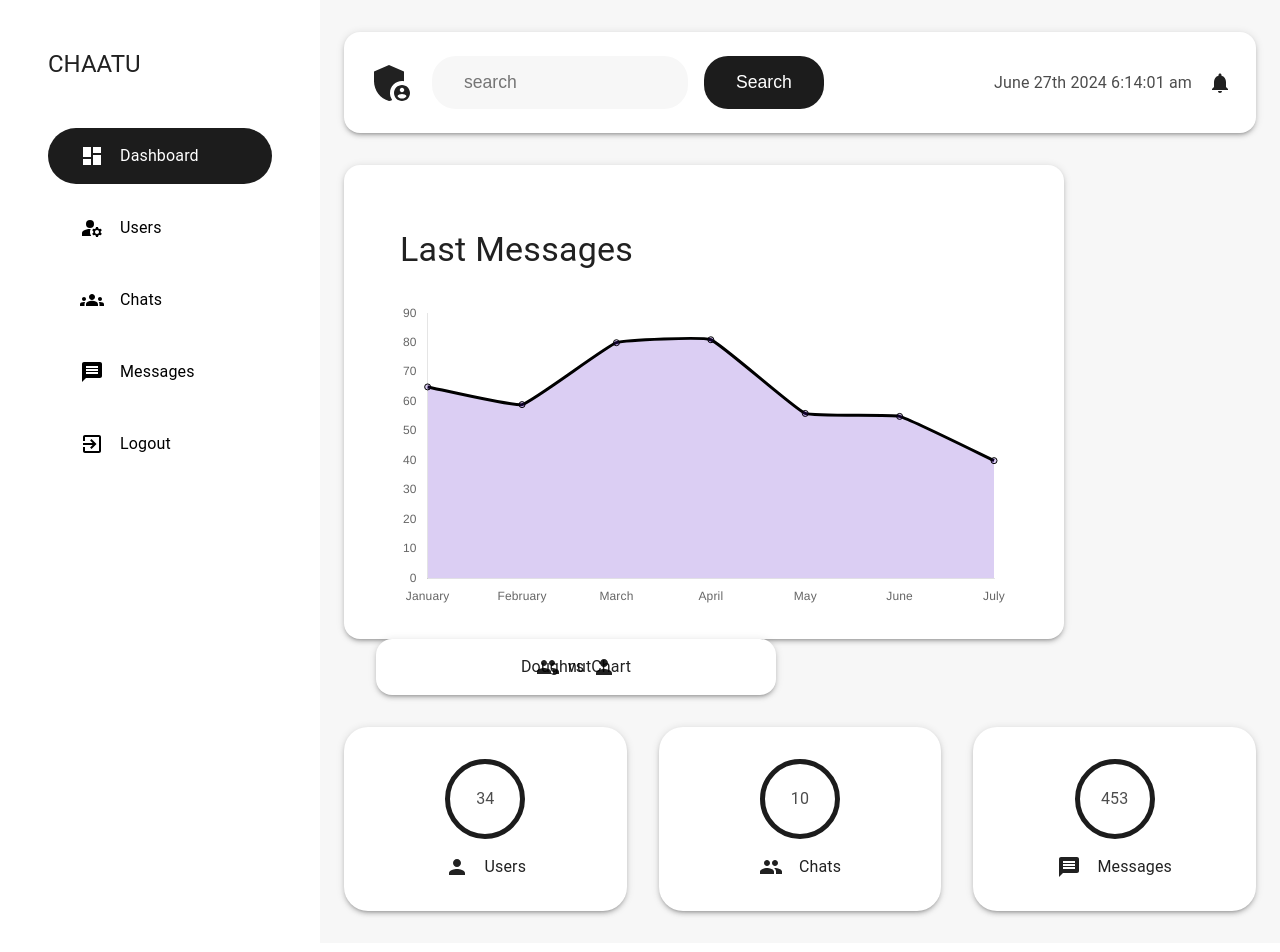
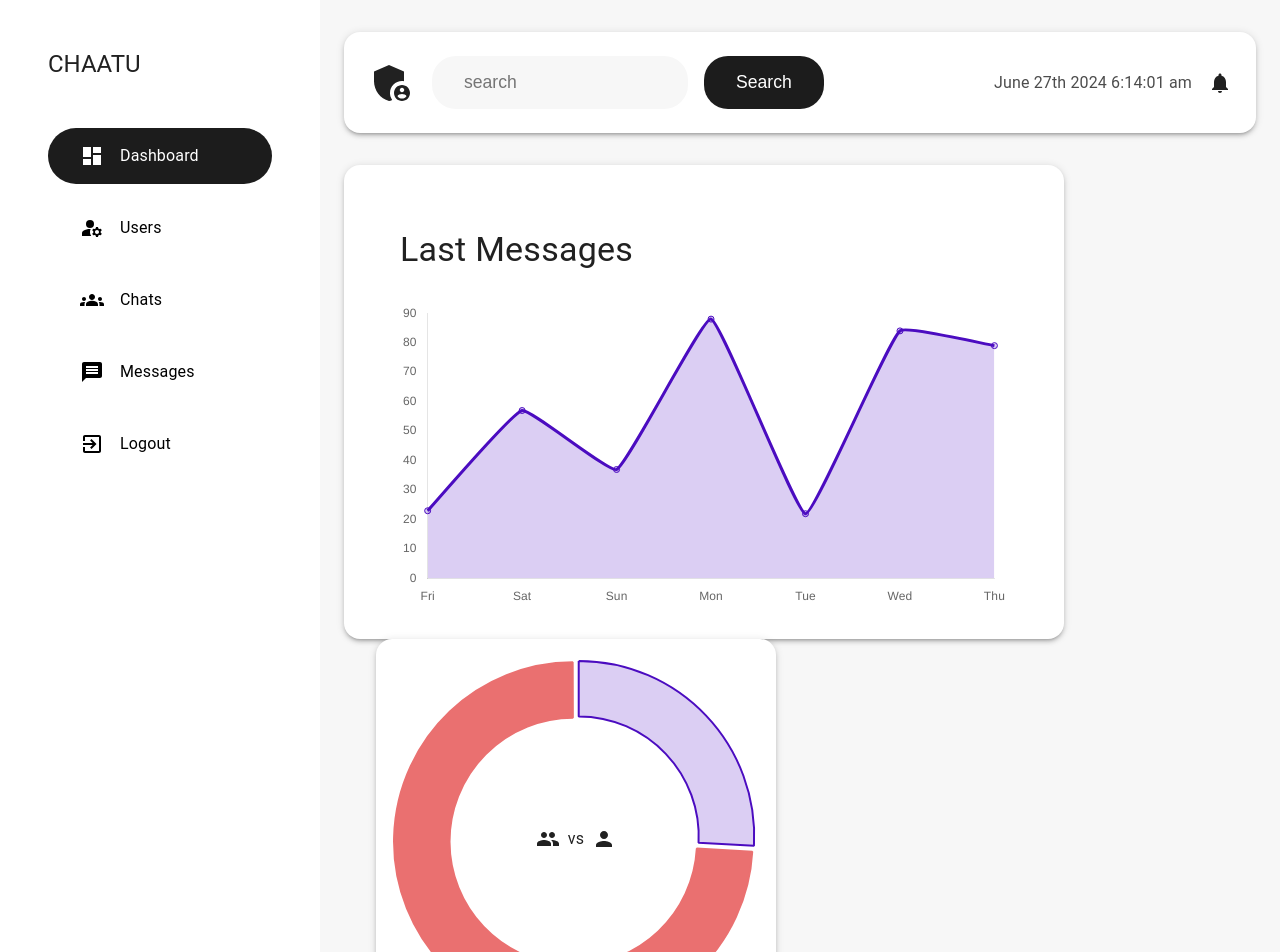
Before and after one commit to sauravkumar1812/Chat_app, a React (Vite) app in the folder client/: page /admin/dashboard in a window 1280 px wide. Shown: the top 952 px of the page. Built offline with nearby package versions, Linux system fonts and the light colour scheme.

Commit message:
normal commit

```diff
--- a/client/src/components/specific/Charts.jsx
+++ b/client/src/components/specific/Charts.jsx
@@ -13,7 +13,8 @@ import {
   plugins,
   scales,
 } from "chart.js";
-import { purple } from "../../constants/color";
+import { orange, purple, purpleLight } from "../../constants/color";
+import { getLast7Days } from "../../lib/features";
 
 
 ChartJS.register(
@@ -52,24 +53,48 @@ const lineChartOptions = {
     },
   },
 };
-const LineChart = () => {
+const labels = getLast7Days();
+const LineChart = ({value=[]}) => {
   const data = {
-    labels: ["January", "February", "March", "April", "May", "June", "July"],
+    labels: labels,
     datasets: [{
       label: "Sales",
-      data: [65, 59, 80, 81, 56, 55, 40],
+      data: value,
       fill: true,
       borderColor:purple,
       tension: 0.1,
-      backgroundColor: "rgba(75,12,192,0.2)",
-    },
-   ],
-  };
+      backgroundColor: purpleLight,
+  }]
+};
   return <Line data={data} options={lineChartOptions}/>;
 
 };
 
-const DoughnutChart = () => {
-  return <div>DoughnutChart</div>;
+
+const doughnutOptions = {
+  responsive: true,
+  plugins: {
+    legend: {
+      display: false,
+    },
+    title: {
+      display: false,
+    },
+  },
+  cutout:120,
+};
+const DoughnutChart = ({value=[],labels=[]}) => {
+  const data = {
+    labels: labels,
+    datasets: [{
+      label: "Total Chats vs Group Chats",
+      data: value,
+      fill: true,
+      borderColor:[purple,orange],
+      backgroundColor: [purpleLight,orange],
+      offset:15
+  }]
+};
+  return <Doughnut data={data} options={doughnutOptions}/>;
 };
 export { LineChart, DoughnutChart };
--- a/client/src/constants/color.jsx
+++ b/client/src/constants/color.jsx
@@ -3,5 +3,5 @@ export const grayColor ="rgba(247,247,247,1)";
 export const lightblue ="#2694ab";
 export const matblack="#1c1c1c";
 export const bgColorGradint="linear-gradient(rgb(219 76 76 / 50%), rgb(81 74 150 / 50%))";
-export const purple= "rbga(75,12,192,1)";
-export const purpleLight= "rbga(75,12,192,0.2)";
+export const purple= "rgba(75,12,192,1)";
+export const purpleLight= "rgba(75,12,192,0.2)";
--- a/client/src/lib/features.js
+++ b/client/src/lib/features.js
@@ -1,3 +1,5 @@
+import moment from "moment";
+
 const fileFormat = (url = "") => {
   const fileExt = url.split(".").pop();
 
@@ -15,4 +17,16 @@ const fileFormat = (url = "") => {
     return "file";
 };
   const transformImage = (url ="",width=100) =>url;
-export { fileFormat ,transformImage};
+  const  getLast7Days = () => {
+    const currentDate = moment();
+    const last7Days = [];
+    for (let i = 0; i < 7; i++) {
+   const dayDate= currentDate.clone().subtract(i, "days");
+   const dayName= dayDate.format("ddd");
+      last7Days.unshift(dayName);
+    }
+
+    return last7Days;
+  };
+
+export { fileFormat ,transformImage , getLast7Days};
--- a/client/src/pages/admin/Dashboard.jsx
+++ b/client/src/pages/admin/Dashboard.jsx
@@ -72,7 +72,7 @@ const Dashboard = () => {
             }}
           >
             <Typography margin={"2rem 0"} variant="h4" >Last Messages</Typography>
-            <LineChart/>
+            <LineChart value={[23,57,37,88,22,84,79]}/>
           </Paper>
           <Paper elevation={3}
           sx={{
@@ -87,7 +87,8 @@ const Dashboard = () => {
             maxWidth:"25rem"
           }}
           >
-        <DoughnutChart/>
+        <DoughnutChart labels={["Single Chats","Group Chats"]}
+        value={[23,66]}/>
         <Stack
         position={"absolute"}
         direction={"row"}
```
